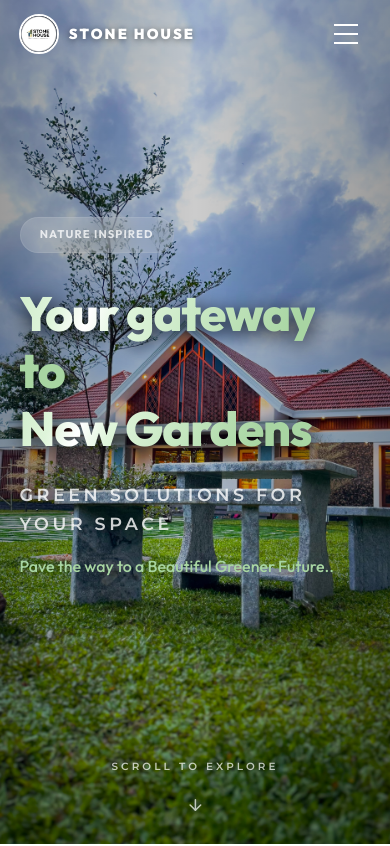
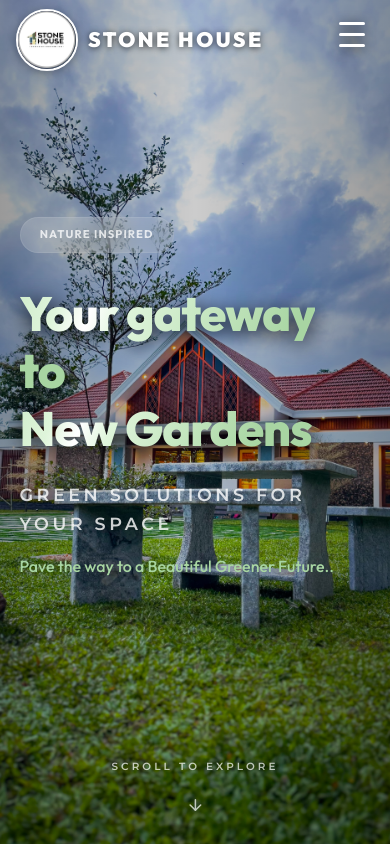
Before and after one commit to gangasunil049/stonehouse, a React (Vite) app: page / in a window 390 px wide. Shown: the top 846 px of the page. Built offline with nearby package versions, Linux system fonts and the light colour scheme; a web font is replaced by a local one.

Commit message:
initial commit

```diff
--- a/src/components/Header.jsx
+++ b/src/components/Header.jsx
@@ -1,11 +1,18 @@
 import React, { useState, useEffect } from 'react';
 import { useLocation } from 'react-router-dom';
-import { Phone } from 'lucide-react';
-import { StaggeredMenu } from './StaggeredMenu';
+import { Phone, X, Instagram } from 'lucide-react';
 
 const Header = () => {
     const [isScrolled, setIsScrolled] = useState(false);
+    const [mobileOpen, setMobileOpen] = useState(false);
+    const [isMobile, setIsMobile] = useState(window.innerWidth < 768);
     const location = useLocation();
+
+    useEffect(() => {
+        const check = () => setIsMobile(window.innerWidth < 768);
+        window.addEventListener('resize', check);
+        return () => window.removeEventListener('resize', check);
+    }, []);
 
     useEffect(() => {
         const handleScroll = () => setIsScrolled(window.scrollY > 50);
@@ -13,84 +20,65 @@ const Header = () => {
         return () => window.removeEventListener('scroll', handleScroll);
     }, []);
 
+    useEffect(() => {
+        document.body.style.overflow = mobileOpen ? 'hidden' : '';
+        return () => { document.body.style.overflow = ''; };
+    }, [mobileOpen]);
+
     const navLinks = [
         { label: 'Home', link: '#home' },
         { label: 'About Us', link: '#about' },
         { label: 'Services', link: '#services' },
+        { label: 'Process', link: '#process' },
         { label: 'Gallery', link: '#gallery' },
         { label: 'Reviews', link: '#reviews' },
         { label: 'Contact', link: '#contact' },
     ];
 
-    const socialLinks = [
-        { label: 'Instagram', link: 'https://instagram.com/thestonehouselandscaping' },
-        { label: 'WhatsApp', link: 'https://wa.me/919778081656' }
-    ];
-
     const handleNavClick = (e, targetId) => {
-        // Prevent React Router from swallowing the local hash link
         e.preventDefault();
-
-        console.log('Scrolling to:', targetId);
+        setMobileOpen(false);
+        setTimeout(() => {
+            if (targetId === 'home') {
+                window.scrollTo({ top: 0, behavior: 'smooth' });
+            } else {
                 const section = document.getElementById(targetId);
                 if (section) {
-            const headerOffset = 100; // Account for the sticky header
-            const elementPosition = section.getBoundingClientRect().top;
-            const offsetPosition = elementPosition + window.scrollY - headerOffset;
-
-            window.scrollTo({
-                top: offsetPosition,
-                behavior: 'smooth'
-            });
-
-            // Optionally update the URL without triggering a router jump
+                    const offsetPosition = section.getBoundingClientRect().top + window.scrollY - 80;
+                    window.scrollTo({ top: offsetPosition, behavior: 'smooth' });
                     window.history.pushState(null, '', `#${targetId}`);
-        } else if (targetId === 'home') {
-            window.scrollTo({ top: 0, behavior: 'smooth' });
                 }
+            }
+        }, 300);
     };
-
-    const isHome = location.pathname === '/';
 
     return (
         <>
-            {/* Desktop Header — pill style */}
+            {/* ── DESKTOP HEADER ── */}
             <header className={`header-main hidden md:block ${isScrolled ? 'header-scrolled' : 'header-transparent'}`}>
                 <div className="nav-container">
-                    {/* Logo */}
                     <a href="#home" style={{ textDecoration: 'none' }}>
                         <div className="flex items-center gap-4 flex-nowrap">
                             <div className="circular-logo-container" style={{
-                                width: '50px',
-                                height: '50px',
-                                border: `2px solid ${isScrolled ? 'var(--primary)' : 'white'}`,
-                                overflow: 'hidden',
-                                borderRadius: '50%'
+                                width: '50px', height: '50px',
+                                border: `2px solid ${isScrolled ? 'rgba(0,0,0,0.1)' : 'white'}`,
+                                overflow: 'hidden', borderRadius: '50%'
                             }}>
                                 <img src="/logo.jpeg" alt="Logo" className="circular-logo-img" style={{ width: '100%', height: '100%', objectFit: 'cover' }} />
                             </div>
-                            <span className="text-sm sm:text-lg md:text-xl font-black uppercase tracking-widest inline-block" style={{
-                                color: isScrolled ? 'var(--primary)' : 'white',
-                                fontWeight: 900,
-                                lineHeight: 1
-                            }}>
+                            <span className="text-xl font-black uppercase tracking-widest" style={{ color: isScrolled ? 'var(--text-black)' : 'white', fontWeight: 900 }}>
                                 STONE HOUSE
                             </span>
                         </div>
                     </a>
-
-                    {/* Desktop nav */}
-                    <div style={{ display: 'flex', alignItems: 'center', gap: '3rem', zIndex: 9999, position: 'relative' }}>
-                        <nav className="desktop-nav ml-auto" style={{ zIndex: 9999, position: 'relative' }}>
-                            {navLinks.map((linkPos) => (
-                                <a
-                                    key={linkPos.label}
-                                    href={linkPos.link}
-                                    onClick={(e) => handleNavClick(e, linkPos.link.replace('#', ''))}
+                    <div style={{ display: 'flex', alignItems: 'center', gap: '3rem' }}>
+                        <nav className="desktop-nav ml-auto">
+                            {navLinks.map((lnk) => (
+                                <a key={lnk.label} href={lnk.link}
+                                    onClick={(e) => handleNavClick(e, lnk.link.replace('#', ''))}
                                     className="nav-link cursor-pointer"
-                                    style={{ color: isScrolled ? 'var(--primary)' : 'white' }}
-                                >
-                                    {linkPos.label}
+                                    style={{ color: isScrolled ? 'var(--text-black)' : 'white' }}>
+                                    {lnk.label}
                                 </a>
                             ))}
                         </nav>
@@ -101,63 +89,116 @@ const Header = () => {
                 </div>
             </header>
 
-            {/* Mobile Header — fully transparent, logo + text only */}
-            <div className="block md:hidden" style={{
+            {/* ── MOBILE TOP BAR ── hamburger RIGHT */}
+            {isMobile && (
+                <button
+                    onClick={() => setMobileOpen(true)}
+                    aria-label="Open menu"
+                    style={{
                         position: 'fixed',
-                top: 0,
-                left: 0,
-                width: '100%',
-                zIndex: 1000,
-                display: 'flex',
+                        top: '1rem',
+                        right: '1.2rem',
+                        zIndex: 2001,
+                        background: 'none',
+                        border: 'none',
+                        cursor: 'pointer',
+                        padding: '6px',
+                        filter: 'drop-shadow(0 2px 6px rgba(0,0,0,0.8))'
+                    }}
+                >
+                    <span style={{ display: 'block', width: '26px', height: '3px', backgroundColor: 'white', borderRadius: '3px', marginBottom: '8px' }} />
+                    <span style={{ display: 'block', width: '26px', height: '3px', backgroundColor: 'white', borderRadius: '3px', marginBottom: '8px' }} />
+                    <span style={{ display: 'block', width: '26px', height: '3px', backgroundColor: 'white', borderRadius: '3px' }} />
+                </button>
+            )}
+
+            {/* Logo + Name — fixed LEFT, side by side */}
+            {isMobile && (
+                <a
+                    href="#home"
+                    onClick={(e) => handleNavClick(e, 'home')}
+                    style={{
+                        position: 'fixed',
+                        top: '0.55rem',
+                        left: '1rem',
+                        zIndex: 2001,
+                        textDecoration: 'none',
+                        display: 'inline-flex',
+                        flexDirection: 'row',
                         alignItems: 'center',
-                justifyContent: 'space-between',
-                padding: '0.9rem 1.2rem',
-                background: 'transparent',
-                pointerEvents: 'none'
-            }}>
-                {/* Logo + Name */}
-                <a href="#home" style={{ textDecoration: 'none', display: 'flex', alignItems: 'center', gap: '0.6rem', pointerEvents: 'auto' }}>
-                    <div style={{
-                        width: '40px',
-                        height: '40px',
-                        border: '2px solid white',
-                        overflow: 'hidden',
-                        borderRadius: '50%',
-                        flexShrink: 0
-                    }}>
+                        gap: '10px',
+                        flexWrap: 'nowrap'
+                    }}
+                >
+                    <div style={{ width: '62px', height: '62px', border: '2.5px solid white', borderRadius: '50%', overflow: 'hidden', flexShrink: 0, boxShadow: '0 2px 10px rgba(0,0,0,0.3)' }}>
                         <img src="/logo.jpeg" alt="Logo" style={{ width: '100%', height: '100%', objectFit: 'cover' }} />
                     </div>
-                    <span style={{
-                        color: 'white',
-                        fontWeight: 900,
-                        fontSize: '0.9rem',
-                        letterSpacing: '0.15em',
-                        textTransform: 'uppercase',
-                        textShadow: '0 1px 6px rgba(0,0,0,0.5)'
-                    }}>
+                    <span style={{ color: 'white', fontWeight: 900, fontSize: '1.3rem', letterSpacing: '0.12em', textTransform: 'uppercase', textShadow: '0 1px 6px rgba(0,0,0,0.7)', whiteSpace: 'nowrap', flexShrink: 0 }}>
                         STONE HOUSE
                     </span>
                 </a>
+            )}
+
+            {/* ── MOBILE FULL-SCREEN DRAWER ── */}
+            {mobileOpen && (
+                <div style={{
+                    position: 'fixed', inset: 0, zIndex: 3000,
+                    background: 'linear-gradient(160deg, #1a3620 0%, #0d1a10 100%)',
+                    display: 'flex', flexDirection: 'column',
+                    padding: '1.5rem 2rem',
+                    animation: 'slideInRight 0.3s cubic-bezier(0.4,0,0.2,1)'
+                }}>
+                    <style>{`
+                        @keyframes slideInRight {
+                            from { transform: translateX(100%); }
+                            to   { transform: translateX(0); }
+                        }
+                        @keyframes fadeUp {
+                            from { opacity: 0; transform: translateY(18px); }
+                            to   { opacity: 1; transform: translateY(0); }
+                        }
+                    `}</style>
+
+                    {/* Close */}
+                    <div style={{ display: 'flex', justifyContent: 'flex-end', marginBottom: '2.5rem' }}>
+                        <button onClick={() => setMobileOpen(false)} aria-label="Close menu"
+                            style={{ background: 'none', border: 'none', cursor: 'pointer', color: 'white', padding: '4px' }}>
+                            <X size={28} />
+                        </button>
                     </div>
 
-            {/* Mobile hamburger — StaggeredMenu (fixed overlay) */}
-            <div className="block md:hidden">
-                <StaggeredMenu
-                    position="right"
-                    colors={['#1a3620', '#0d1a10']}
-                    items={navLinks}
-                    socialItems={socialLinks}
-                    displaySocials={true}
-                    displayItemNumbering={true}
-                    logoUrl={null}
-                    menuButtonColor={'white'}
-                    openMenuButtonColor="white"
-                    accentColor="#0d1a10"
-                    changeMenuColorOnOpen={true}
-                    isFixed={true}
-                    closeOnClickAway={true}
-                />
+                    {/* Nav links */}
+                    <nav style={{ display: 'flex', flexDirection: 'column', gap: '0.3rem', flex: 1, alignItems: 'center', justifyContent: 'center' }}>
+                        {navLinks.map((lnk, i) => (
+                            <a key={lnk.label} href={lnk.link}
+                                onClick={(e) => handleNavClick(e, lnk.link.replace('#', ''))}
+                                style={{
+                                    color: 'white', textDecoration: 'none',
+                                    fontFamily: "'Cormorant Garamond', serif",
+                                    fontSize: 'clamp(2rem, 8vw, 2.6rem)',
+                                    fontWeight: 600, lineHeight: 1.35,
+                                    opacity: 0,
+                                    animation: `fadeUp 0.4s ease ${i * 0.07 + 0.1}s forwards`
+                                }}>
+                                {lnk.label}
+                            </a>
+                        ))}
+                    </nav>
+
+                    {/* Social links */}
+                    <div style={{ borderTop: '1px solid rgba(255,255,255,0.12)', paddingTop: '1.2rem', paddingBottom: '1rem', display: 'flex', gap: '1.5rem', alignItems: 'center', justifyContent: 'center' }}>
+                        <a href="https://instagram.com/thestonehouselandscaping" target="_blank" rel="noopener noreferrer"
+                            style={{ display: 'flex', alignItems: 'center', gap: '0.5rem', color: 'rgba(255,255,255,0.7)', textDecoration: 'none', fontFamily: "'Outfit', sans-serif", fontSize: '0.85rem' }}>
+                            <Instagram size={18} />
+                            Instagram
+                        </a>
+                        <a href="https://wa.me/919778081656" target="_blank" rel="noopener noreferrer"
+                            style={{ color: 'rgba(255,255,255,0.7)', textDecoration: 'none', fontFamily: "'Outfit', sans-serif", fontSize: '0.85rem' }}>
+                            WhatsApp
+                        </a>
                     </div>
+                </div>
+            )}
         </>
     );
 };
```
Also changed, not shown: src/components/Footer.jsx (+14 -0 lines), src/components/StaggeredMenu.css (+16 -6 lines), src/index.css (+18 -32 lines), src/pages/Services.jsx (+10 -8 lines). Lines whose indentation alone changed are shown as unchanged.
